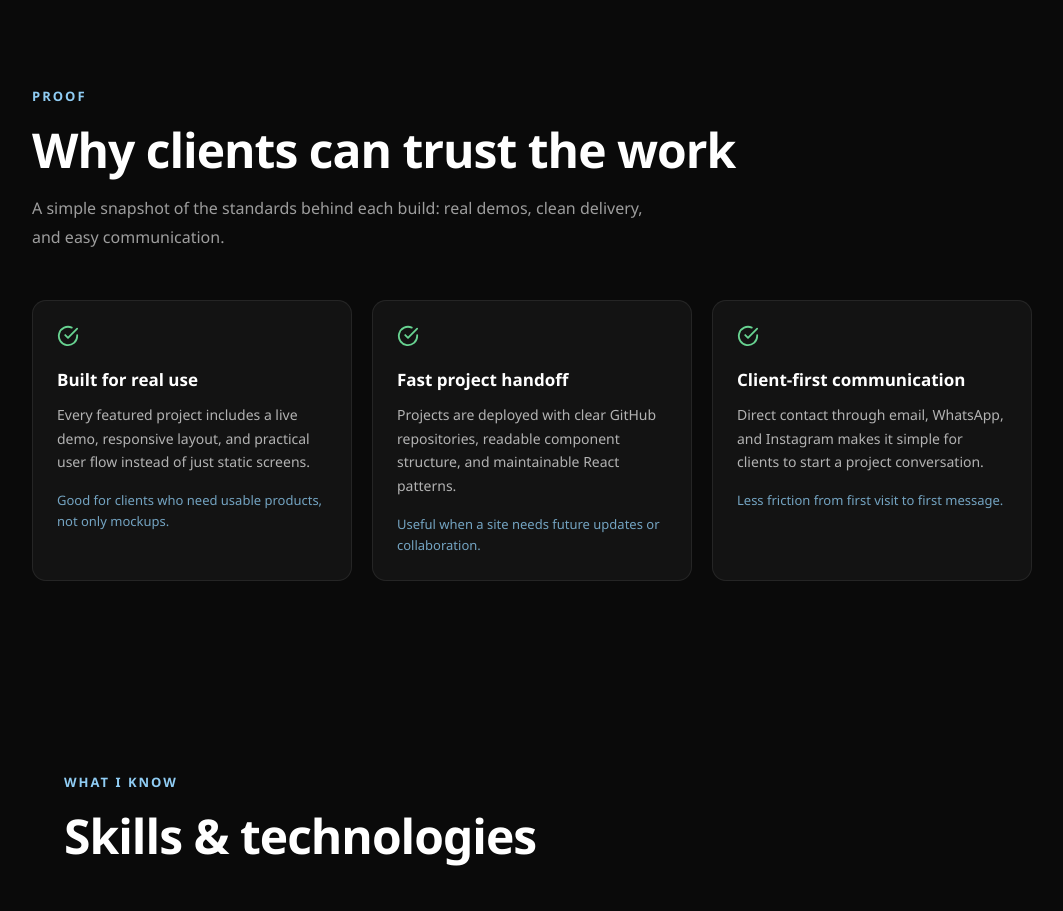
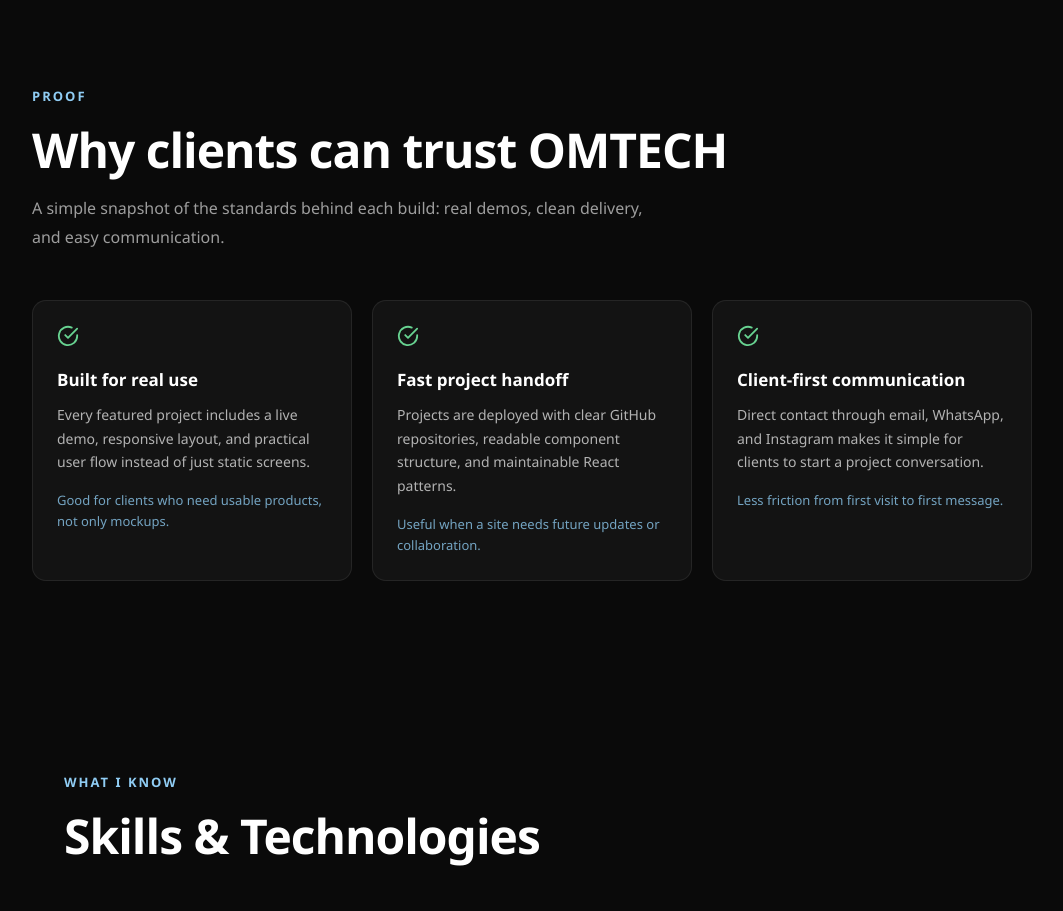
Before and after one commit to CARNAGE-TECH/omtech-portfolio, a React (Create React App) app: page / in a window 1280 px wide. Shown: the part 3800-4711 px from the top of the page, without its empty margins (108-1171 px from the left). Built offline with nearby package versions, Linux system fonts and the light colour scheme.

Commit message:
Bug Fixes

```diff
--- a/src/components/Skills.jsx
+++ b/src/components/Skills.jsx
@@ -29,7 +29,7 @@
 <section id="skills" style={{ padding: '6rem 2rem', maxWidth: '1000px', margin: '0 auto', position: 'relative', zIndex: 1 }}>      <motion.div initial={{ opacity: 0, y: 30 }} whileInView={{ opacity: 1, y: 0 }} viewport={{ once: true }} transition={{ duration: 0.5 }}>
         <div style={{ fontSize: '13px', color: '#90cdf4', fontWeight: '600', letterSpacing: '2px', textTransform: 'uppercase', marginBottom: '1rem' }}>What I know</div>
         <h2 style={{ fontSize: 'clamp(28px, 5vw, 48px)', fontWeight: '800', letterSpacing: '-1px', marginBottom: '3rem', lineHeight: 1.2 }}>
-          Skills & technologies
+          Skills & Technologies
         </h2>
       </motion.div>
 
--- a/src/components/Testimonials.jsx
+++ b/src/components/Testimonials.jsx
@@ -26,7 +26,7 @@
         <motion.div initial={{ opacity: 0, y: 30 }} whileInView={{ opacity: 1, y: 0 }} viewport={{ once: true }} transition={{ duration: 0.5 }}>
           <div style={{ fontSize: '13px', color: '#90cdf4', fontWeight: '600', letterSpacing: '2px', textTransform: 'uppercase', marginBottom: '1rem' }}>Proof</div>
           <h2 style={{ fontSize: 'clamp(28px, 5vw, 48px)', fontWeight: '800', letterSpacing: '-1px', marginBottom: '1rem', lineHeight: 1.2 }}>
-            Why clients can trust the work
+            Why clients can trust OMTECH
           </h2>
           <p style={{ color: 'rgba(255,255,255,0.6)', fontSize: '16px', lineHeight: 1.8, maxWidth: '620px', marginBottom: '3rem' }}>
             A simple snapshot of the standards behind each build: real demos, clean delivery, and easy communication.
```
